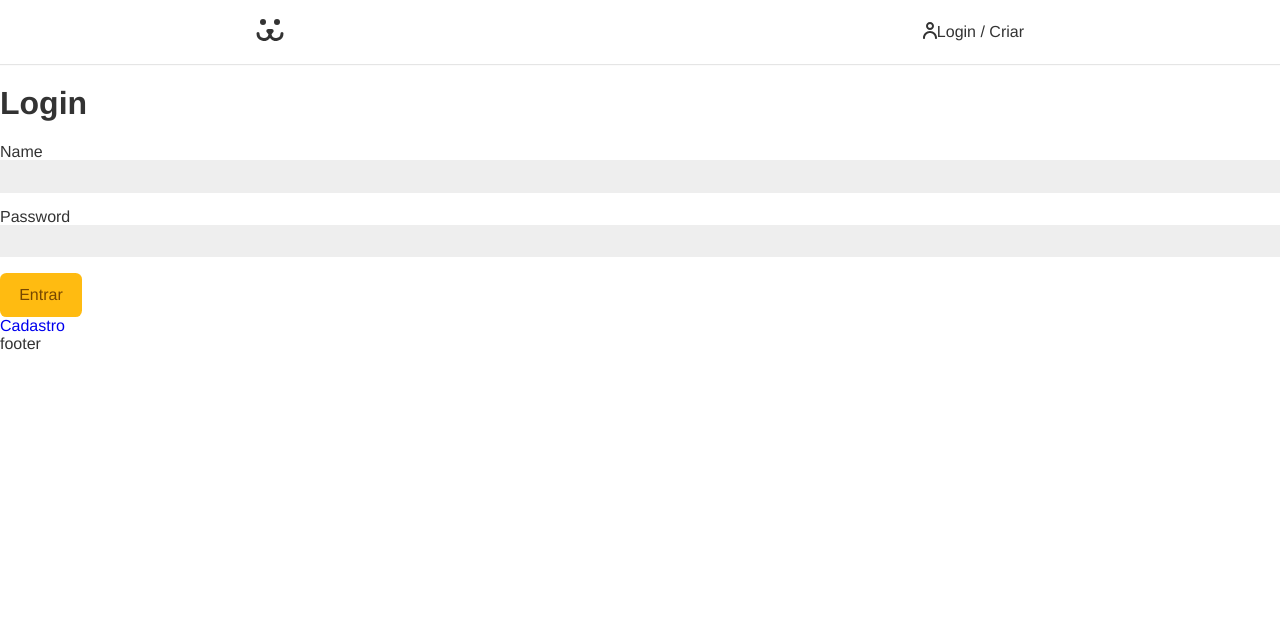
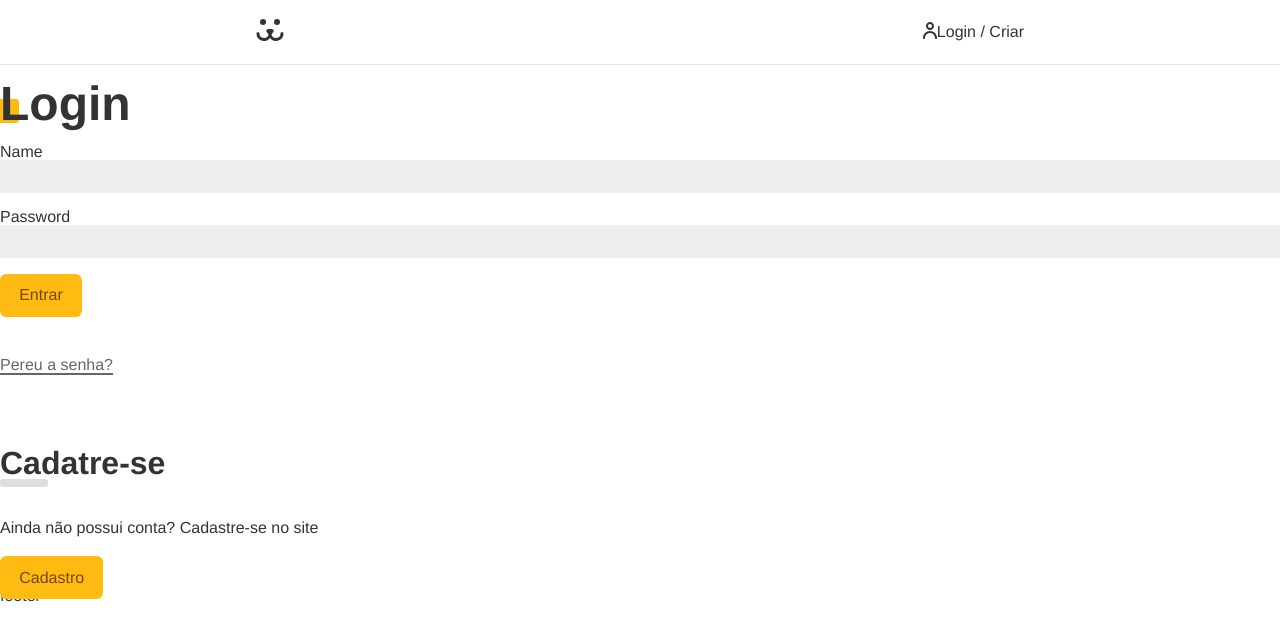
Before and after one commit to Leusiojosefilimone/Dogs-origamid, a React (Create React App) app: page /login in a window 1280 px wide. Shown: the top 640 px of the page. Built offline with nearby package versions, Linux system fonts and the light colour scheme.

Commit message:
13-Login form

```diff
--- a/src/App.css
+++ b/src/App.css
@@ -1,3 +1,4 @@
+@import url('https://fonts.googleapis.com/css2?family=Spectral:wght@700&display=swap');
 *{
     box-sizing: border-box;
 }
@@ -6,7 +7,7 @@
     margin: 0px;
     color: #333;
     --type-first: Helvetica, Arial, sans-serif;
-    --type-second: 'spectral' Georgia;
+    --type-second: 'Spectral' georgia;
     font-family: var(--type-first);
 
 }
@@ -43,4 +44,38 @@
  }
  a{
     text-decoration: none;
+    color: #333;
  }
+ .title{
+   font-family: var(--type-second);
+   line-height: 1;
+   font-size: 3rem;
+   margin: 1rem 0;
+   position: relative;
+   z-index: 1;
+ }
+ .title::after{
+   content: '';
+   display: block;
+   width: 1.5rem;
+   height: 1.5rem;
+   background-color: #fb1;
+   position: absolute;
+   bottom: 5px;
+   left: -5px;
+   border-radius: 0.2rem;
+   z-index: -1;
+
+ }
+ .animeLeft{
+   opacity: 0;
+   transform: translateX(-20px);
+   animation: animeLeft .3s forwards;
+ }
+ @keyframes animeLeft{
+   to{
+      opacity: 1;
+      transform: initial;
+   }
+
+ }
--- a/src/UserContext.js
+++ b/src/UserContext.js
@@ -22,7 +22,6 @@
     setError(null);
     setLoading(false);
     setLogin(false);
-    console.log('olá');
     window.localStorage.removeItem('token');
     navigate('/login');
   }, [navigate]);
--- a/src/components/Login/LoginForm.js
+++ b/src/components/Login/LoginForm.js
@@ -1,10 +1,13 @@
 import React, { useContext } from 'react';
 import { Link } from 'react-router-dom';
+import styles from './LoginForm.module.css';
+import stylesBtn from '../form/Button.module.css';
 
 import useForm from '../../Hooks/useForm';
 import Button from '../form/Button';
 import Input from '../form/Input';
 import { UserContext } from '../../UserContext';
+import Error from '../helper/Error';
 
 function LoginForm() {
   const username = useForm();
@@ -17,15 +20,22 @@
     }
   }
   return (
-    <div>
-      <h1>Login</h1>
-      <form action="" onSubmit={handleSubmit}>
+    <div className="animeLeft">
+      <h1 className="title">Login</h1>
+      <form onSubmit={handleSubmit} className={styles.form}>
         <Input label="Name" name="username" type="text" {...username} />
         <Input label="Password" name="password" type="password" {...password} />
         {loading ? <Button disabled>Carregando...</Button> : <Button>Entrar</Button>}
+        <Error erro={error} />
         {error && <p>{error}</p> }
       </form>
-      <Link to="/login/criar">Cadastro</Link>
+      <Link to="/login/perdeu" className={styles.perdeu}>Pereu a senha?</Link>
+      <div className={styles.cadastro}>
+        <h2 className={styles.subtitle}>Cadatre-se</h2>
+        <p>Ainda não possui conta? Cadastre-se no site</p>
+        <Link className={stylesBtn.button} to="/login/criar">Cadastro</Link>
+      </div>
+
     </div>
   );
 }
--- /dev/null
+++ b/src/components/Login/LoginForm.module.css
@@ -0,0 +1,36 @@
+.form{
+    margin-bottom: 2rem;
+}
+.perdeu{
+    display: inline-block;
+    color: #666;
+    padding: 0.5rem 0;
+    line-height: 1;
+}
+.perdeu::after{
+    content: '';
+    height: 2px;
+    width: 100%;
+    background-color: currentColor;
+    display: block;
+}
+.cadastro{
+    margin-top: 4rem;
+}
+.cadastro p{
+    margin-top: 2rem;
+    margin-bottom: 2rem;
+}
+.subtitle{
+    font-family: var(--type-second);
+    line-height: 1;
+    font-size: 2rem;
+}
+.subtitle::after{
+    content: '';
+    display: block;
+    background-color: #ddd;
+    height: .5rem;
+    width: 3rem;
+    border-radius: .2rem;
+}
--- /dev/null
+++ b/src/components/helper/Error.js
@@ -0,0 +1,8 @@
+import React from 'react';
+
+function Error({ erro }) {
+  if (!erro) return null;
+  return <p style={{ color: '#f31', margin: '1rem 0' }}>{erro}</p>;
+}
+
+export default Error;
```
